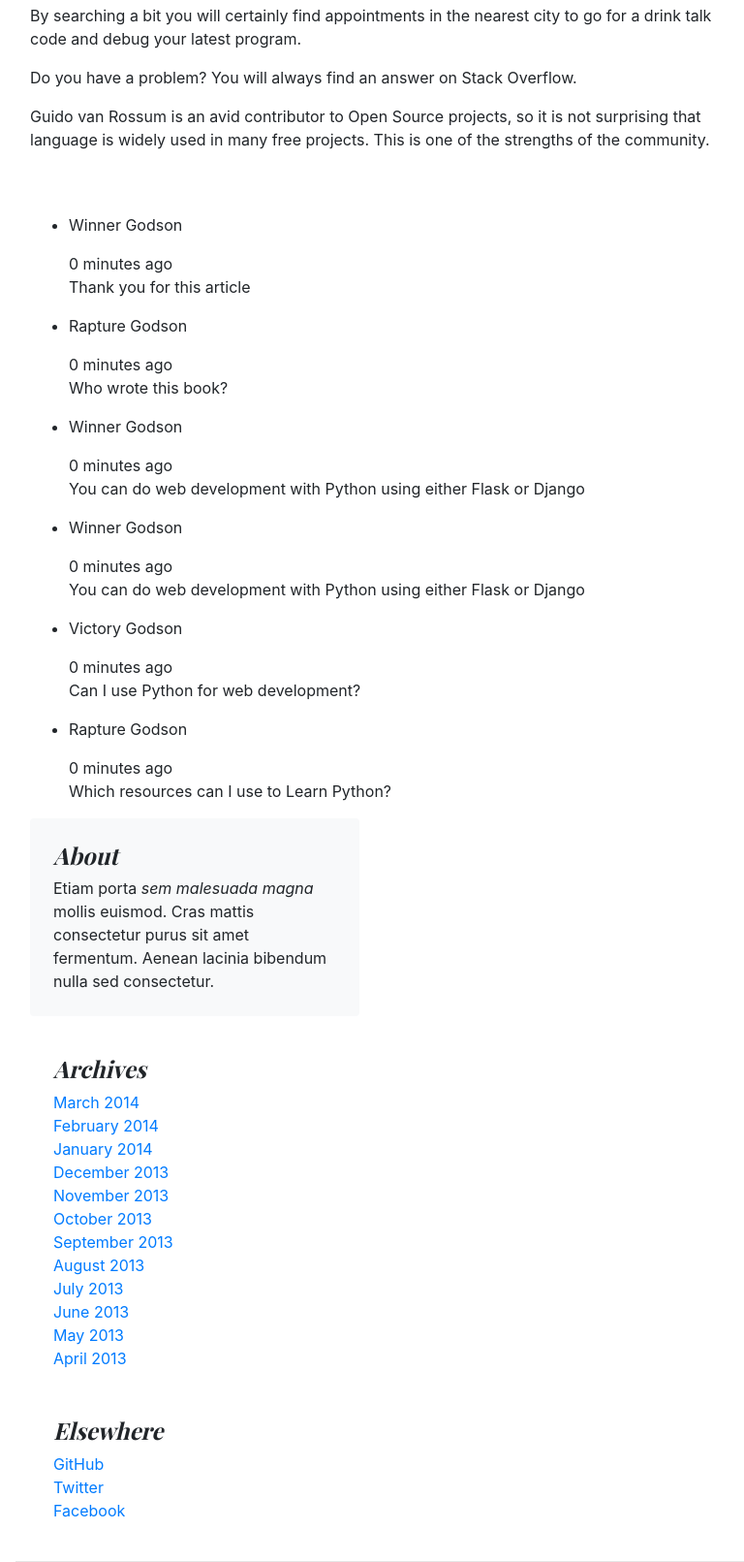
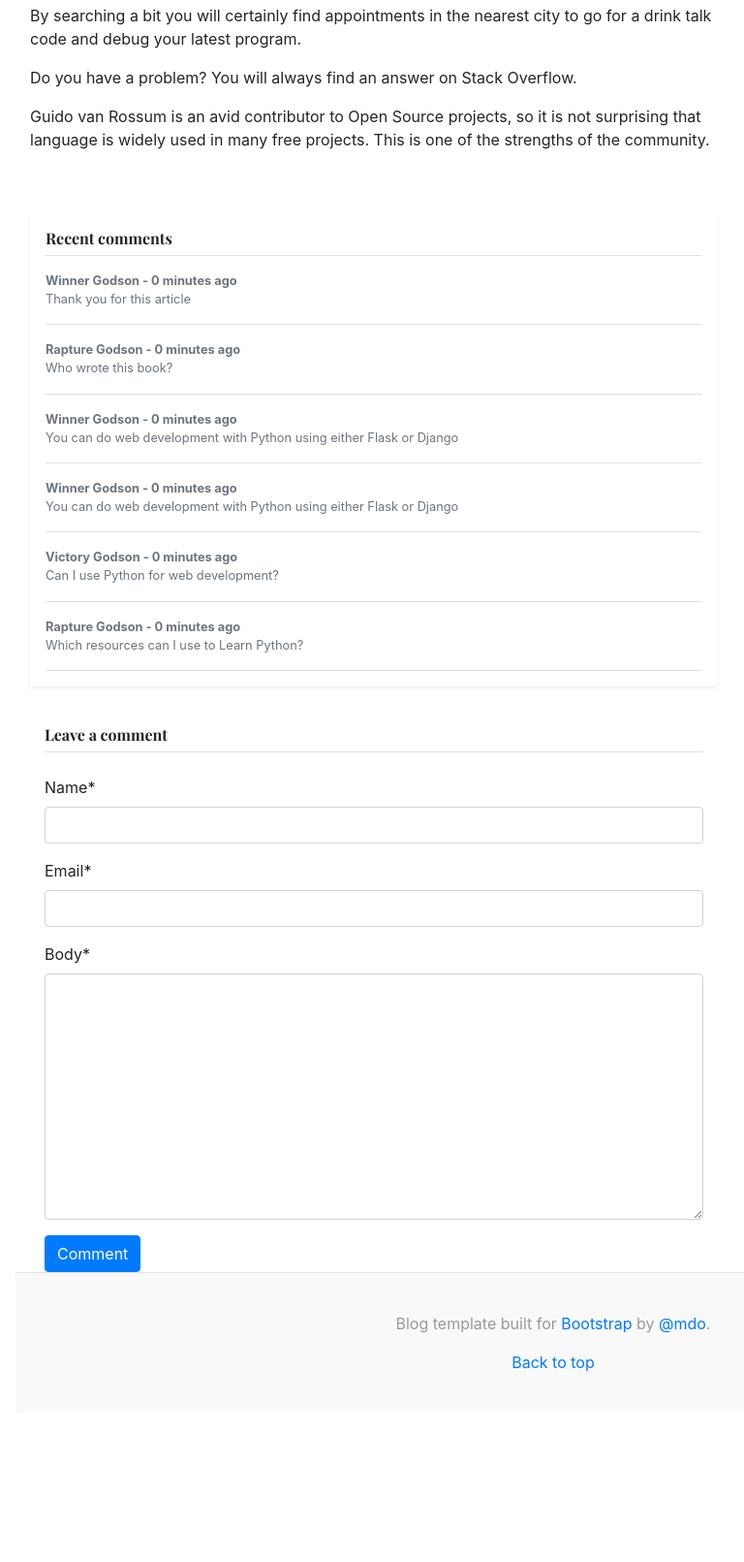
Before and after one commit to coolpythoncodes/blog, a Django app: a page that uses template/base.html in a window 1280 px wide. Shown: the part 4400-6011 px from the top of the page at 97% size, without its empty margins (69-837 px from the left). After the commit the page ends 5815 px from the top, so only its background shows below. Run offline with Django 3.2, Linux system fonts and the light colour scheme; data comes from the database, SQL or seed files in the repository; both versions use the stored data as it was after the commit; some libraries are stand-ins or nearby versions.

Commit message:
This is a commit of random changes made

```diff
--- a/blog/templatetags/blog_tags.py
+++ b/blog/templatetags/blog_tags.py
@@ -4,10 +4,9 @@
 register = template.Library()
 
 
-
 @register.inclusion_tag('recent_post.html')
 def show_recent_post(count=3):
-    recent_post = BlogPost.published.all()[:count] # Retrieves recent blog post according to the value of count
+    recent_post = BlogPost.published.all()[:count]  # Retrieves recent blog post according to the value of count
 
     return {
         'recent_post': recent_post,
--- a/blog/views.py
+++ b/blog/views.py
@@ -22,14 +22,15 @@
     post = get_object_or_404(BlogPost, slug=post)
     # retrieves all comments in a particular blog post
     comments = post.comments.all()
+    new_comment = None
 
     if request.method == 'POST':
-        comment_form = CommentForm(request.POST)
+        comment_form = CommentForm(data=request.POST)
         if comment_form.is_valid():
-            comments = comment_form.save(commit=False)
+            new_comment = comment_form.save(commit=False)
             # Assign the current post to the new comment
-            comments.post = post
-            comments.save()
+            new_comment.post = post
+            new_comment.save()
     else:
         comment_form = CommentForm()
     return render(
@@ -38,6 +39,7 @@
         {
             "post": post,
             "comment_form": comment_form,
+            "new_comment": new_comment,
             "comments": comments,
 
         }
--- a/template/base.html
+++ b/template/base.html
@@ -1,6 +1,7 @@
 
 <!doctype html>
 {% load static %}
+{% load blog_tags %}
 <html lang="en">
   <head>
     <meta charset="utf-8">
@@ -71,43 +72,16 @@
 {% endblock content %}
 
 
- {% block pagination %}
-
- <nav class="blog-pagination">
-  <a class="btn btn-outline-primary" href="#">Older</a>
-  <a class="btn btn-outline-secondary disabled" href="#" tabindex="-1" aria-disabled="true">Newer</a>
-</nav>
-
- {% endblock pagination %}
-
-
-
-
     </div><!-- /.blog-main -->
 
+    {% block sidebar %}
     <aside class="col-md-4 blog-sidebar">
         <div class="p-4 mb-3 bg-light rounded">
           <h4 class="font-italic">About</h4>
           <p class="mb-0">Etiam porta <em>sem malesuada magna</em> mollis euismod. Cras mattis consectetur purus sit amet fermentum. Aenean lacinia bibendum nulla sed consectetur.</p>
         </div>
 
-      <div class="p-4">
-        <h4 class="font-italic">Archives</h4>
-        <ol class="list-unstyled mb-0">
-          <li><a href="#">March 2014</a></li>
-          <li><a href="#">February 2014</a></li>
-          <li><a href="#">January 2014</a></li>
-          <li><a href="#">December 2013</a></li>
-          <li><a href="#">November 2013</a></li>
-          <li><a href="#">October 2013</a></li>
-          <li><a href="#">September 2013</a></li>
-          <li><a href="#">August 2013</a></li>
-          <li><a href="#">July 2013</a></li>
-          <li><a href="#">June 2013</a></li>
-          <li><a href="#">May 2013</a></li>
-          <li><a href="#">April 2013</a></li>
-        </ol>
-      </div>
+       {% show_recent_post 3 %}
 
         <div class="p-4">
           <h4 class="font-italic">Elsewhere</h4>
@@ -119,9 +93,19 @@
         </div>
       </aside><!-- /.blog-sidebar -->
 
+    {% endblock sidebar %}
+
+
+
   </div><!-- /.row -->
 
 </main><!-- /.container -->
+
+{% block pagination %}
+
+
+
+ {% endblock pagination %}
 
 <footer class="blog-footer">
   <p>Blog template built for <a href="https://getbootstrap.com/">Bootstrap</a> by <a href="https://twitter.com/mdo">@mdo</a>.</p>
@@ -132,7 +116,7 @@
 
 <script src="https://code.jquery.com/jquery-3.3.1.slim.min.js" integrity="sha384-q8i/X+965DzO0rT7abK41JStQIAqVgRVzpbzo5smXKp4YfRvH+8abtTE1Pi6jizo" crossorigin="anonymous"></script>
 <script src="https://cdnjs.cloudflare.com/ajax/libs/popper.js/1.14.7/umd/popper.min.js" integrity="sha384-UO2eT0CpHqdSJQ6hJty5KVphtPhzWj9WO1clHTMGa3JDZwrnQq4sF86dIHNDz0W1" crossorigin="anonymous"></script>
-<script src="https://stackpath.bootstrapcdn.com/bootstrap/4.3.1/js/bootstrap.min.js" integrity="sha384-JjSmVgyd0p3pXB1rRibZUAYoIIy6OrQ6VrjIEaFf/nJGzIxFDsf4x0xIM+B07jRM" crossorigin="anonymous"></script>s
+<script src="https://stackpath.bootstrapcdn.com/bootstrap/4.3.1/js/bootstrap.min.js" integrity="sha384-JjSmVgyd0p3pXB1rRibZUAYoIIy6OrQ6VrjIEaFf/nJGzIxFDsf4x0xIM+B07jRM" crossorigin="anonymous"></script>
 
 </body>
 </html>
--- a/template/post_detail.html
+++ b/template/post_detail.html
@@ -1,4 +1,5 @@
 {% extends "base.html" %}
+{% load crispy_forms_tags %}
 
 <!--title blog -->
 {%block title%}{{post.title}}{%endblock%}
@@ -26,46 +27,40 @@
 
         {% endif %}
 
-    </div>
+        <div class="my-3 p-3 bg-white rounded shadow-sm">
+            <h6 class="border-bottom border-gray pb-2 mb-0">Recent comments</h6>
+            {% for comment in comments %}
+            <div class="media text-muted pt-3">
 
-    <div class='container'>
+                <p class="media-body pb-3 mb-0 small lh-125 border-bottom border-gray">
 
+                    <strong class="d-block text-gray-dark">{{ comment.name }} - {{ comment.created|timesince }} ago </strong>
+                    {{ comment.body }}
+                </p>
+            </div>
+          {% endfor %}
 
-        {% if comments %}
+            </div>
 
-            {% for comment in comments %}
+<!-- Comment Form -->
 
-            <ul class="comment-section">
+            {% if new_comment %}
 
-                    <li class="comment user-comment">
-                        <div class="info">
-                            <p>{{ comment.name }}</p>
-                            <span> {{ comment.created|timesince }} ago </span>
-                        </div>
+            <p>Thank you for your comment</p>
+            {% else %}
 
-                        <p> {{ comment.body }} </p>
-                    </li>
+            <div class="container">
+                <br>
+                <h6 class="border-bottom border-gray pb-2 mb-0">Leave a comment</h6>
+                <br>
+                <form action="." method="post">{% csrf_token %}
+                    {{comment_form|crispy}}
+                    <input class="btn btn-primary" type="submit" value="Comment">
 
+                </form>
+            </div>
 
-                    <!-- More comments -->
-
-
-
-                </ul>
-
-            {% endfor %}
-
-
-        {% endif %}
-<!--
-
-        <li class="write-new">
-
-                <form action="." method="post">
-                    {{ comment_form.as_p }}
-                </form>
-
-            </li>       -->
+            {% endif %}
 
 
 
--- /dev/null
+++ b/template/recent_post.html
@@ -0,0 +1,16 @@
+<div class="p-4">
+    <!-- Recent Posts -->
+  <h4 class="font-italic">Recent Post</h4>
+  <ol class="list-unstyled mb-0">
+
+      {% for post in recent_post %}
+
+        <li><a href="{{post.get_absolute_url}}"> {{post.title}} </a></li>
+        <br>
+
+
+      {% endfor %}
+
+
+  </ol>
+</div>
```
Also changed, not shown: template/home.html (+25 -5 lines), blog/migrations/0006_blogpost_slug.py (added), blog/templatetags/__init__.py (added), db.sqlite3, 2 other files. Lines whose indentation alone changed are shown as unchanged.
